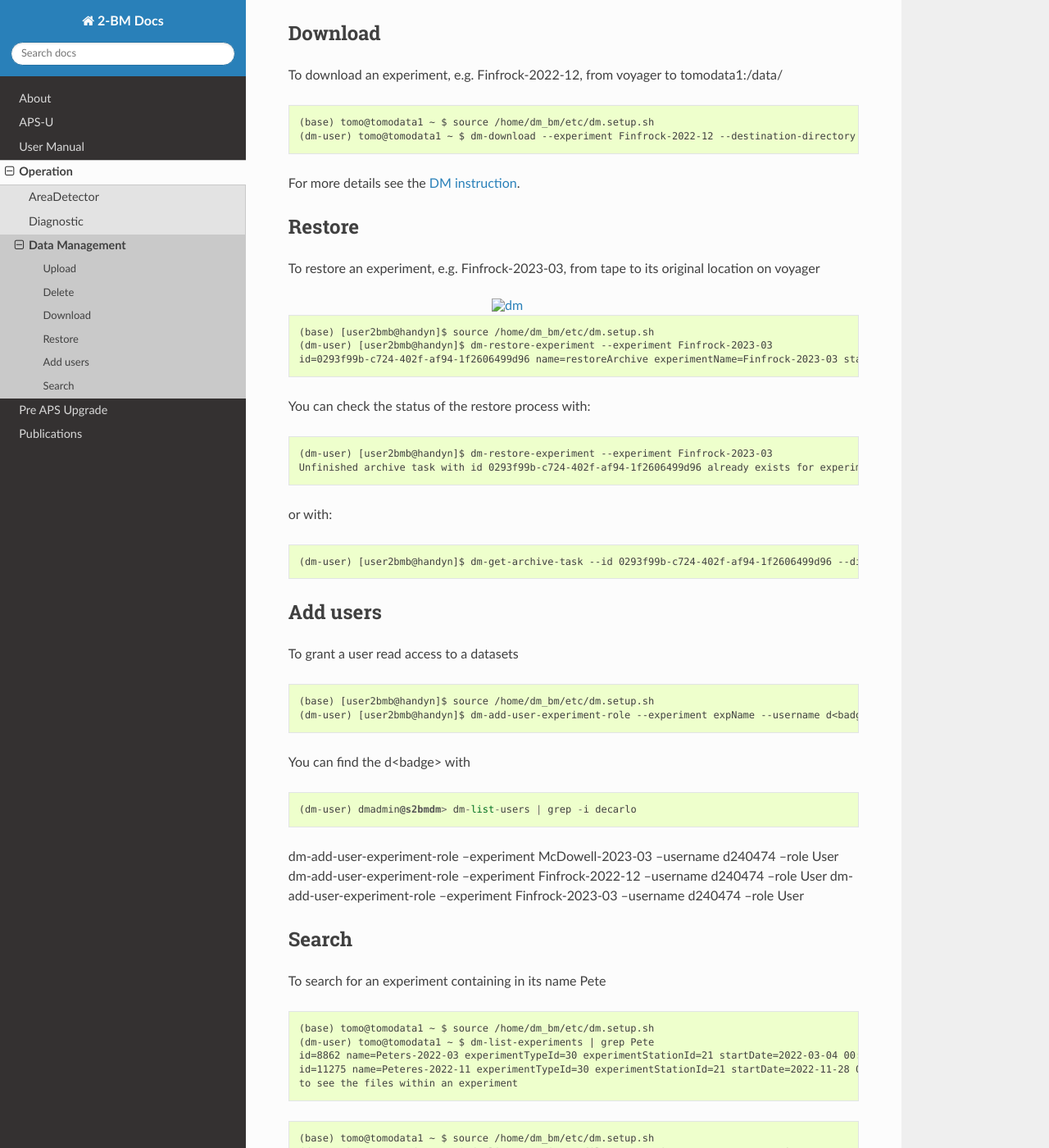
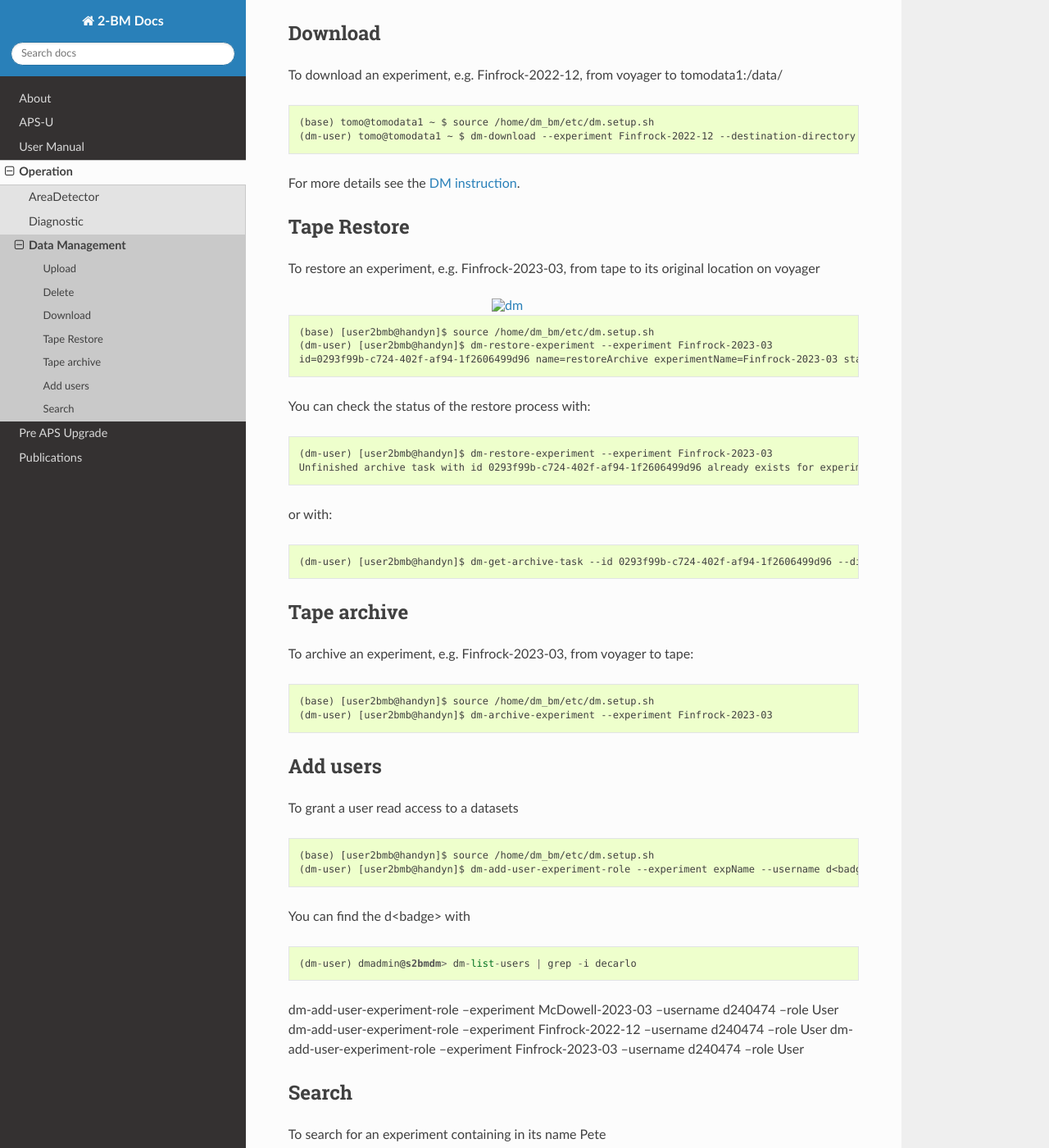
Before and after one commit to xray-imaging/2bm-docs, a Sphinx documentation site: the page built from docs/source/ops/item_035.rst, in a window 1280 px wide and 1400 px high, scrolled down 1970 px. Shown: the whole window at 82% size. Built offline with Sphinx 7.4.7 and the Read the Docs theme 3.1.0, drawn with Linux system fonts in a browser that asks for light colours; the version number could not be read and is left out.

Commit message:
added tape archive

```diff
--- a/docs/source/ops/item_035.rst
+++ b/docs/source/ops/item_035.rst
@@ -131,8 +131,8 @@ To download an experiment, e.g. Finfrock-2022-12, from voyager to tomodata1:/dat
 
 For more details see the `DM instruction <https://git.aps.anl.gov/DM/dm-docs/-/wikis/DM/Deployments/2-BM-Deployment>`_.
 
-Restore
--------
+Tape Restore
+------------
 
 To restore an experiment, e.g. Finfrock-2023-03, from tape to its original location on voyager
 
@@ -160,6 +160,18 @@ or with:
 ::
 
    (dm-user) [user2bmb@handyn]$ dm-get-archive-task --id 0293f99b-c724-402f-af94-1f2606499d96 --display-keys ALL
+
+
+Tape archive
+------------
+
+To archive an experiment, e.g. Finfrock-2023-03, from voyager to tape:
+
+::
+
+    (base) [user2bmb@handyn]$ source /home/dm_bm/etc/dm.setup.sh
+    (dm-user) [user2bmb@handyn]$ dm-archive-experiment --experiment Finfrock-2023-03
+
 
 Add users
 ---------
```
